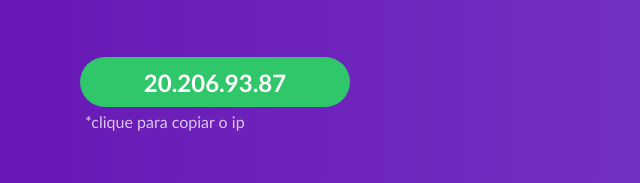
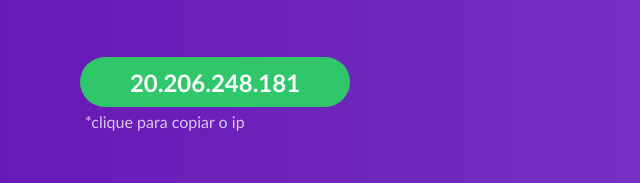
Before and after one commit to kaiollzim/minezim, a plain HTML site: page index.html in a window 1280 px wide. Shown: the part 522-705 px from the top of the page, 0-640 px from the left. Drawn offline with nearby package versions, Linux system fonts and the light colour scheme.

Commit message:
Update index.html

```diff
--- a/index.html
+++ b/index.html
@@ -76,7 +76,7 @@
 
                 <div class="text-ip">
                     <div class="ip-btn" id="url">
-                        <h1>20.206.93.87</h1>
+                        <h1> 20.206.248.181</h1>
                     </div>
                     <p>*clique para copiar o ip</p>
                 </div>
```
